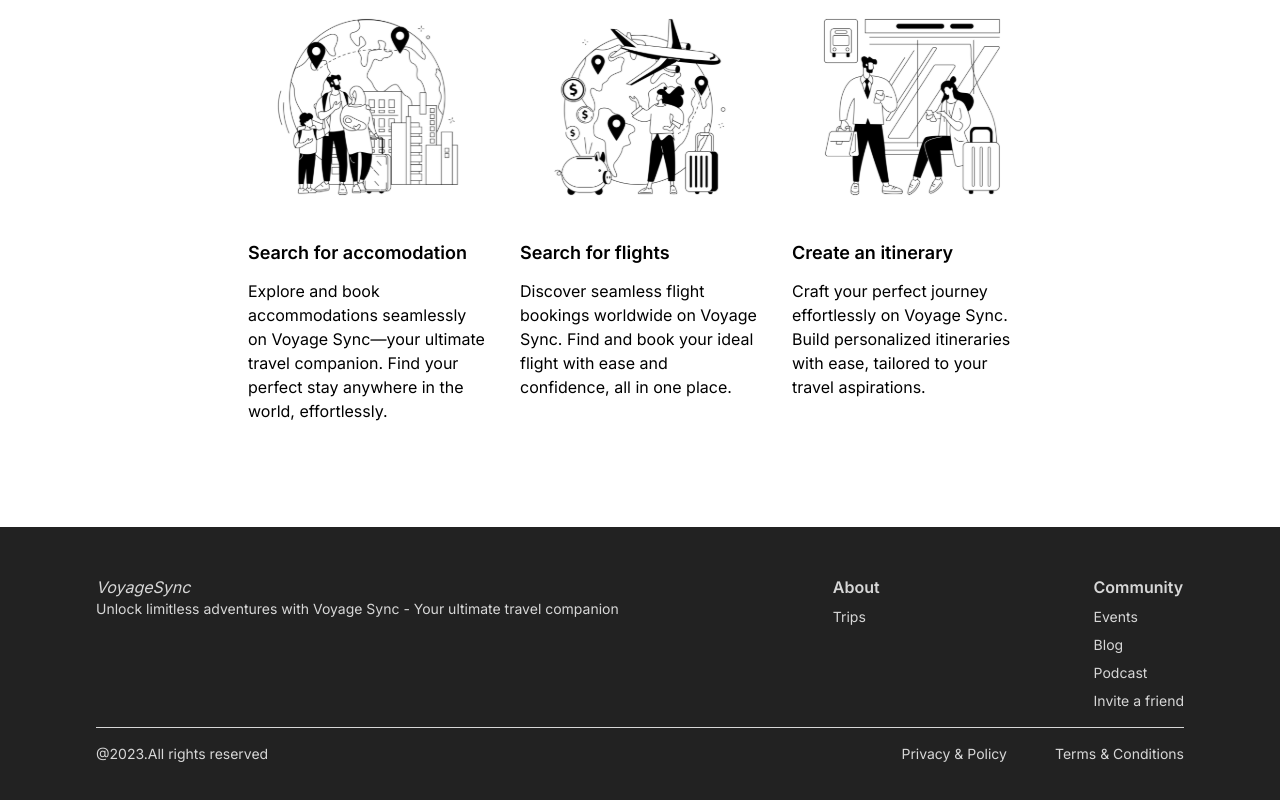
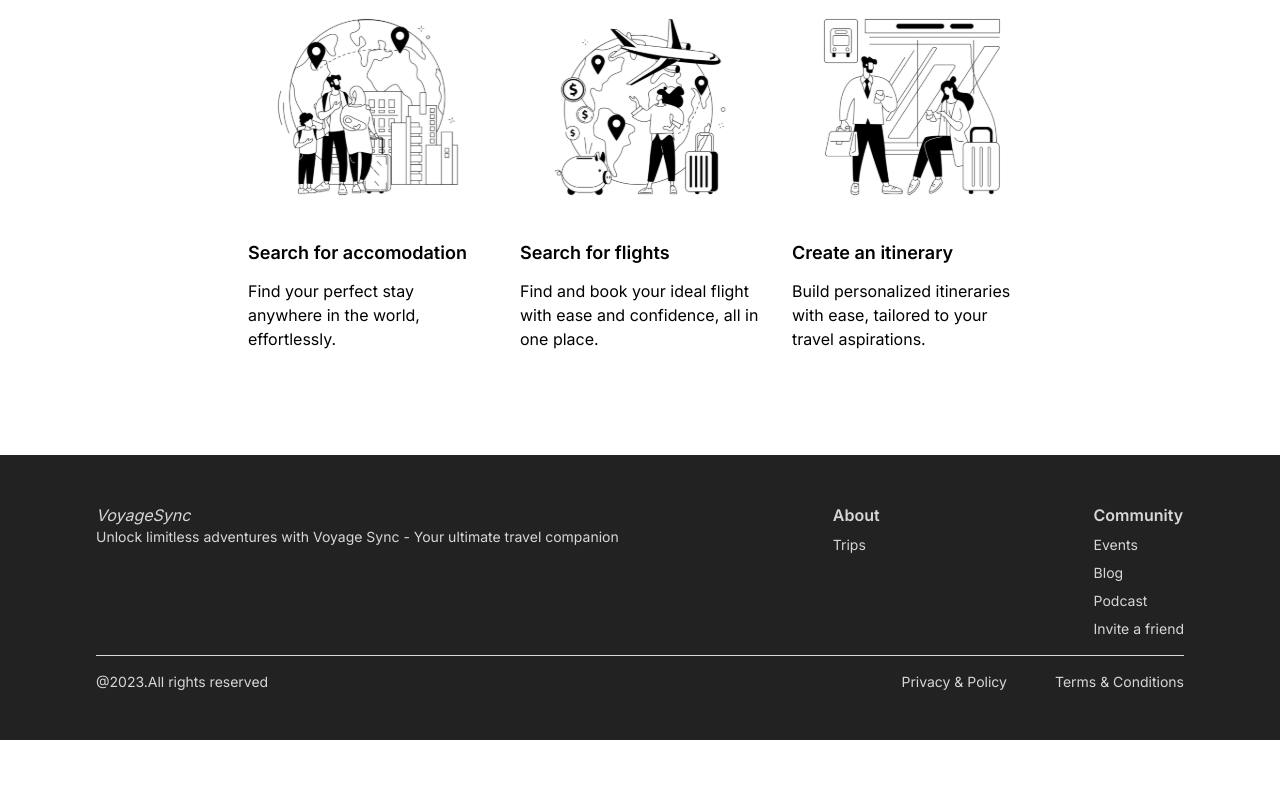
Before and after one commit to decentralized-innova8ors/voyage-sync-frontend, a Next.js app: page / in a window 1280 px wide. Shown: the part 1130-1930 px from the top of the page. After the commit the page ends 1870 px from the top, so only its background shows below. Built offline with nearby package versions, Linux system fonts and the light colour scheme; a web font is replaced by a local one.

Commit message:
feat: update content on the home page

```diff
--- a/src/app/page.js
+++ b/src/app/page.js
@@ -62,21 +62,19 @@ export default function Home() {
      <div className="flex gap-x-4">
       <Card
         title="Search for accomodation"
-        content="Explore and book accommodations seamlessly on Voyage Sync—your ultimate travel companion.
-        Find your perfect stay anywhere in the world, effortlessly."
+        content="Find your perfect stay anywhere in the world, effortlessly."
         href="/illustration_01.svg"
         alt="accomodation"
       />
       <Card
         title="Search for flights"
-        content="Discover seamless flight bookings worldwide on Voyage Sync.
-        Find and book your ideal flight with ease and confidence, all in one place."
+        content="Find and book your ideal flight with ease and confidence, all in one place."
         href="/illustration_02.svg"
         alt="flights"
       />
       <Card
         title="Create an itinerary"
-        content="Craft your perfect journey effortlessly on Voyage Sync. Build personalized itineraries with ease, tailored to your travel aspirations."
+        content="Build personalized itineraries with ease, tailored to your travel aspirations."
         href="/illustration_03.svg"
         alt="itinerary"
       />
--- a/src/components/Navbar.jsx
+++ b/src/components/Navbar.jsx
@@ -21,7 +21,7 @@ const Navbar = () => {
   return (
     <nav className="px-24 pt-12 flex justify-between">
       <p className="italic">VoyageSync</p>
-      {/* <Image src="/logo.jpeg" width={100} height={50} alt="logo" /> */}
+      {/* <Image src="/logo.png" width={100} height={50} alt="logo" /> */}
       <ul className="flex gap-x-8">
         {navlinks.map((link) => {
           const isActive = pathname.startsWith(link.href)
```
Also changed, not shown: public/logo.jpeg (deleted), public/logo.png (added).
